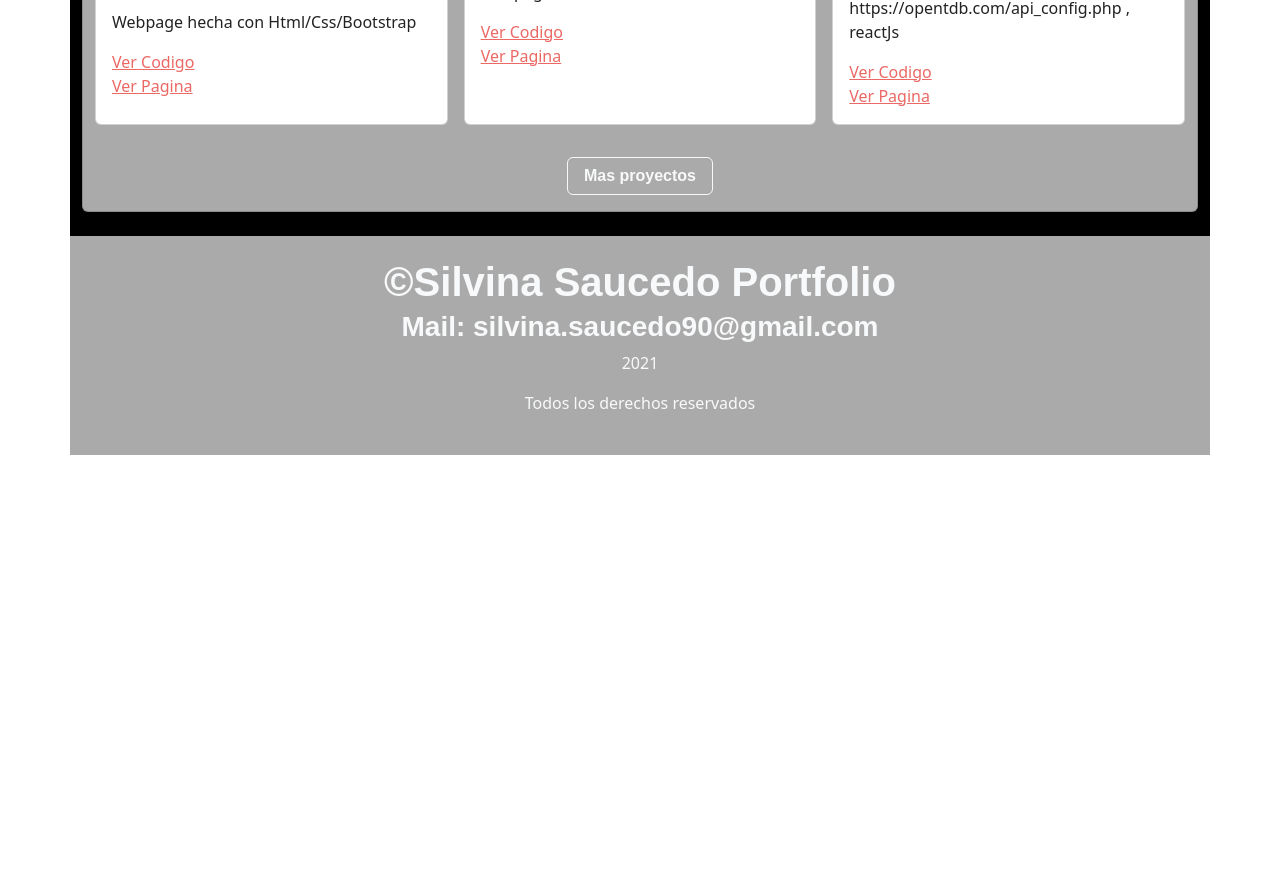
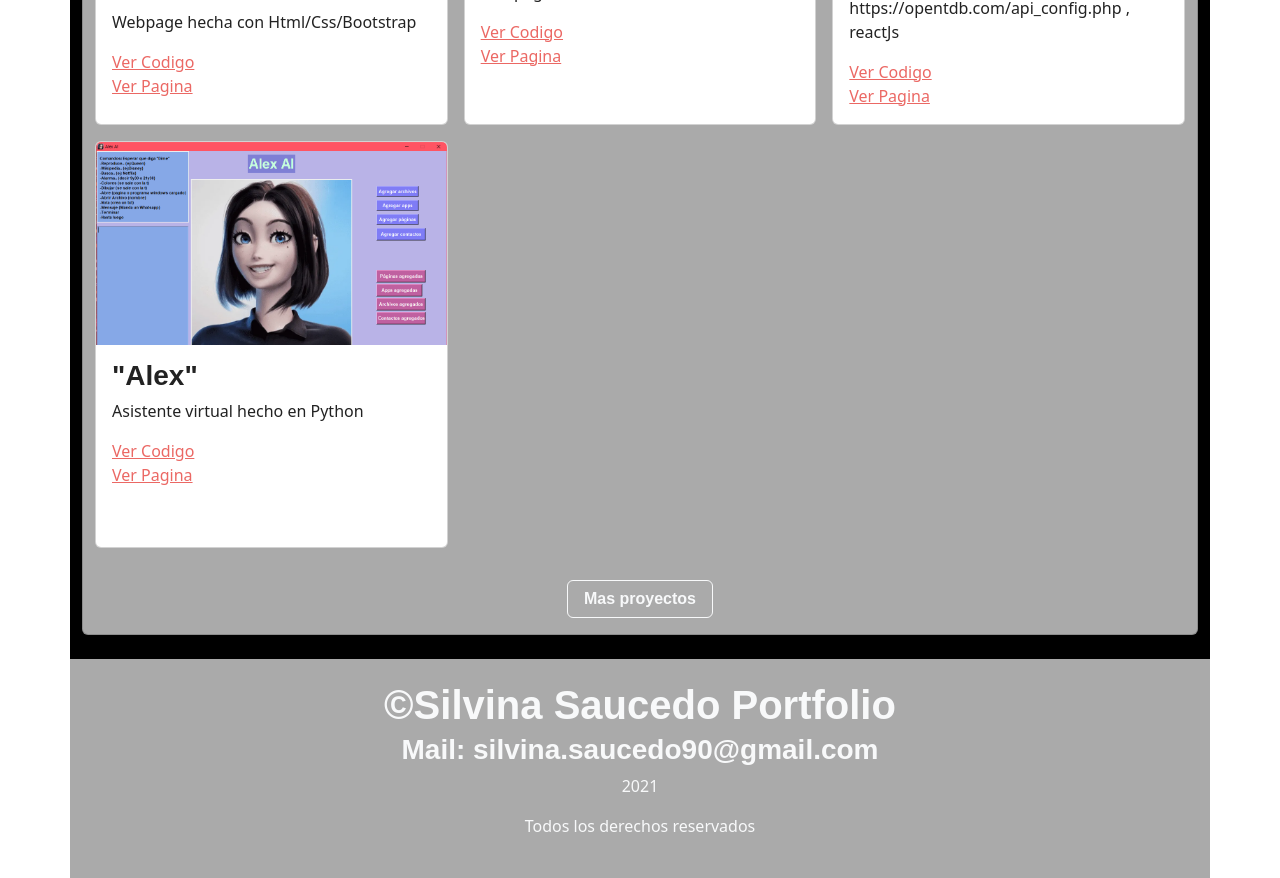
Before and after one commit to Silvyhs90/portfolio-react, a Next.js app: page / in a window 1280 px wide. Shown: the part 3360-4238 px from the top of the page. Before the commit the page ends 3815 px from the top, so only its background shows below. Built offline with nearby package versions, Linux system fonts and the light colour scheme; a small style sheet from the web is missing; a web font is replaced by a local one.

Commit message:
agregar proyecto

```diff
--- a/pages/_document.js
+++ b/pages/_document.js
@@ -17,7 +17,7 @@ class MyDocument extends Document {
             <link rel="stylesheet" href="https://cdnjs.cloudflare.com/ajax/libs/nprogress/0.2.0/nprogress.css"/>
 
             </Head>
-        <body>
+            <body data-spy="scroll" data-target="#navbarResponsive">
           <Main />
           <NextScript />
         </body>
--- a/profile.js
+++ b/profile.js
@@ -211,6 +211,13 @@ export const projects =[
         image:'portfolio9.png',
         site:'https://github.com/Silvyhs90/quizapp',
         site2:'https://quizapp-five.vercel.app/'
+    },
+    {
+        name:'"Alex"',
+        description:'Asistente virtual hecho en Python',
+        image:'portfolio10.png',
+        site:'https://github.com/Silvyhs90/Alex',
+        site2:'https://github.com/Silvyhs90/Alex'
     }
 
 ]
```
Also changed, not shown: public/portfolio10.png (added).
